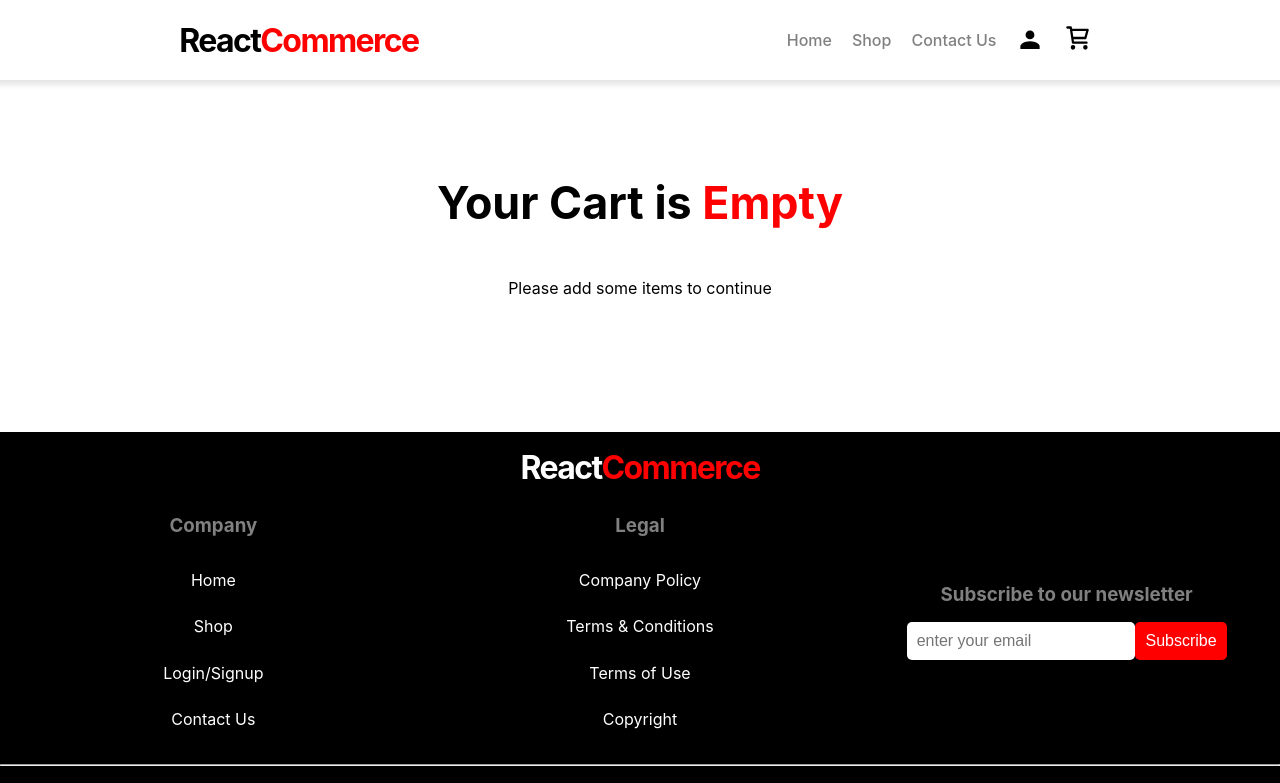
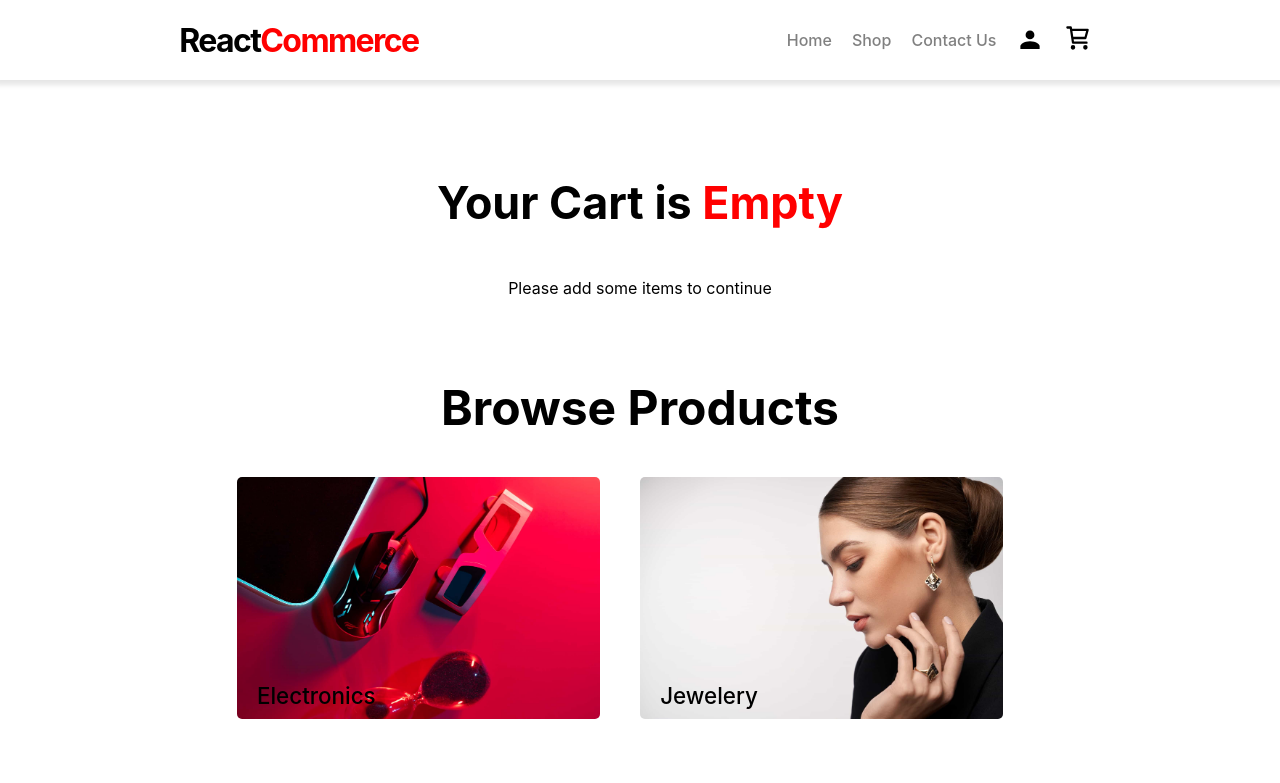
Before and after one commit to hassansheikh33/React-Ecommerce, a React (Vite) app: page /React-Ecommerce/cart in a window 1280 px wide. Shown: the top 783 px of the page. Built offline with nearby package versions, Linux system fonts and the light colour scheme.

Commit message:
fixed footer height, added browse products to empty cart

```diff
--- a/src/Components/Cart/Cart.module.css
+++ b/src/Components/Cart/Cart.module.css
@@ -1,6 +1,9 @@
 .container {
   width: 90%;
   margin: auto;
+}
+
+.textContainer {
   text-align: center;
 }
 
--- a/src/Components/Cart/Cart.tsx
+++ b/src/Components/Cart/Cart.tsx
@@ -6,6 +6,7 @@ import SingleCartItem from "./CartItem/CartItem";
 import Button from "../UI/Button/Button";
 import { cartActions } from "../../store/cart-slice";
 import { uiActions } from "../../store/ui-slice";
+import BrowseCategory from "../BrowseCategory/BrowseCategory";
 
 export default function Cart() {
   const cartItems = useSelector((state: RootState) => state.cart.items);
@@ -64,10 +65,13 @@ export default function Cart() {
       )}
       {cartItems.length === 0 && (
         <div className={`${classes.container} ${classes.empty}`}>
-          <h1>
-            Your Cart is <span className={classes.red}>Empty</span>
-          </h1>
-          <p>Please add some items to continue</p>
+          <div className={classes.textContainer}>
+            <h1>
+              Your Cart is <span className={classes.red}>Empty</span>
+            </h1>
+            <p>Please add some items to continue</p>
+          </div>
+          <BrowseCategory title="Browse Products" />
         </div>
       )}
     </>
--- a/src/Components/Layout/Footer/Footer.module.css
+++ b/src/Components/Layout/Footer/Footer.module.css
@@ -3,15 +3,14 @@
   background-color: black;
   color: white;
   width: 100%;
-  bottom: 0%;
-  height: 24rem;
+  height: 20rem;
 }
 
 .upperContainer {
   display: flex;
   justify-content: space-around;
   align-items: center;
-  height: 70%;
+  height: 60%;
 }
 
 .links,
```
